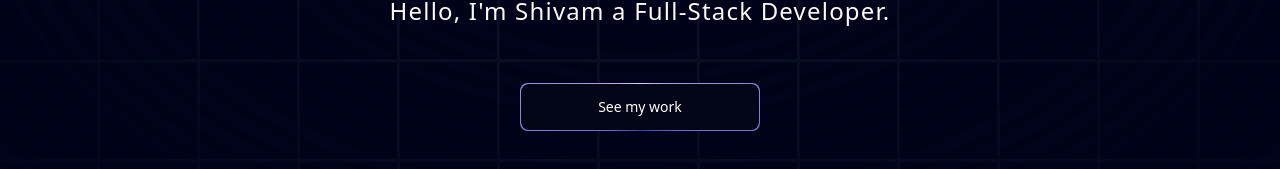
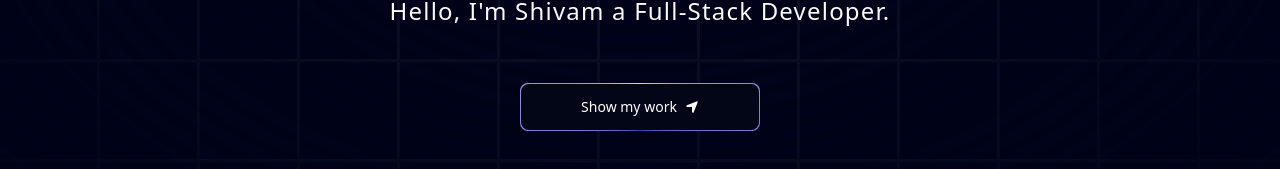
Before and after one commit to Imshivam1/Portfolio, a Next.js app: page / in a window 1280 px wide. Shown: the part 541-710 px from the top of the page. Built offline with nearby package versions, Linux system fonts and the light colour scheme.

Commit message:
Hero section completed

```diff
--- a/components/Hero.tsx
+++ b/components/Hero.tsx
@@ -1,6 +1,7 @@
 import MagicButton from './ui/MagicButton'
 import { Spotlight } from './ui/Spotlight'
 import { TextGenerateEffect } from './ui/TextGenerateEffect'
+import { FaLocationArrow } from "react-icons/fa6";
 
 const Hero = () => {
   return (
@@ -30,7 +31,9 @@
                 </p>
                 <a href='#about'>
                     <MagicButton
-                    title=' See my work'
+                    title= 'Show my work'
+                    icon= {<FaLocationArrow />}
+                    position='right'
                     />
                 </a>
             </div>
--- a/components/ui/MagicButton.tsx
+++ b/components/ui/MagicButton.tsx
@@ -8,7 +8,7 @@
   return (
     <button className="relative inline-flex h-12 w-full  overflow-hidden rounded-lg p-[1px] focus:outline-none md:w-60 md:mt-10 ">
         <span className="absolute inset-[-1000%] animate-[spin_2s_linear_infinite] bg-[conic-gradient(from_90deg_at_50%_50%,#E2CBFF_0%,#393BB2_50%,#E2CBFF_100%)]" />
-        <span className={`inline-flex h-full w-full cursor-pointer items-center justify-center rounded-lg bg-slate-950 px-7 text-sm font-medium text-white backdrop-blur-3xl ${otherClasses}`}>
+        <span className={`inline-flex h-full w-full cursor-pointer items-center justify-center rounded-lg bg-slate-950 px-7 text-sm font-medium text-white backdrop-blur-3xl gap-2 ${otherClasses}`}>
         {position === 'left' && icon}
         {title}
         {position === 'right' && icon}
```
